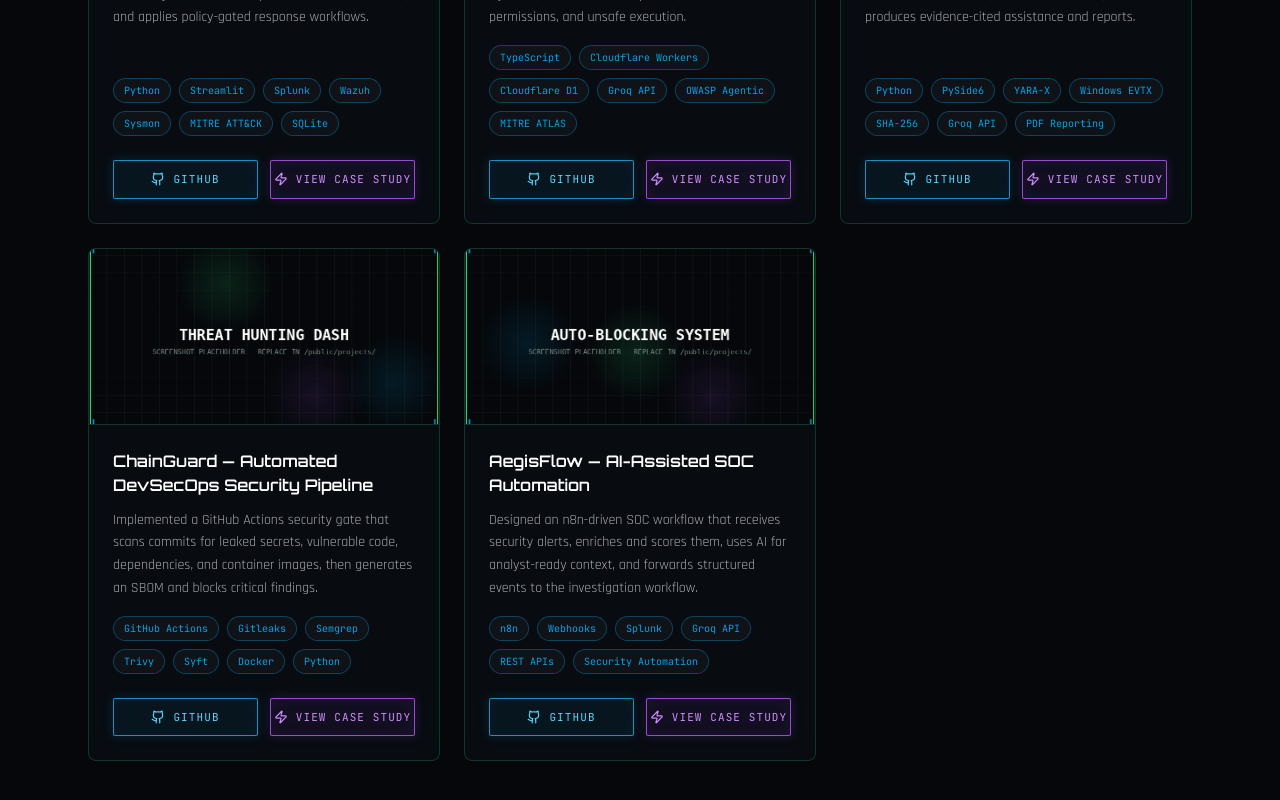
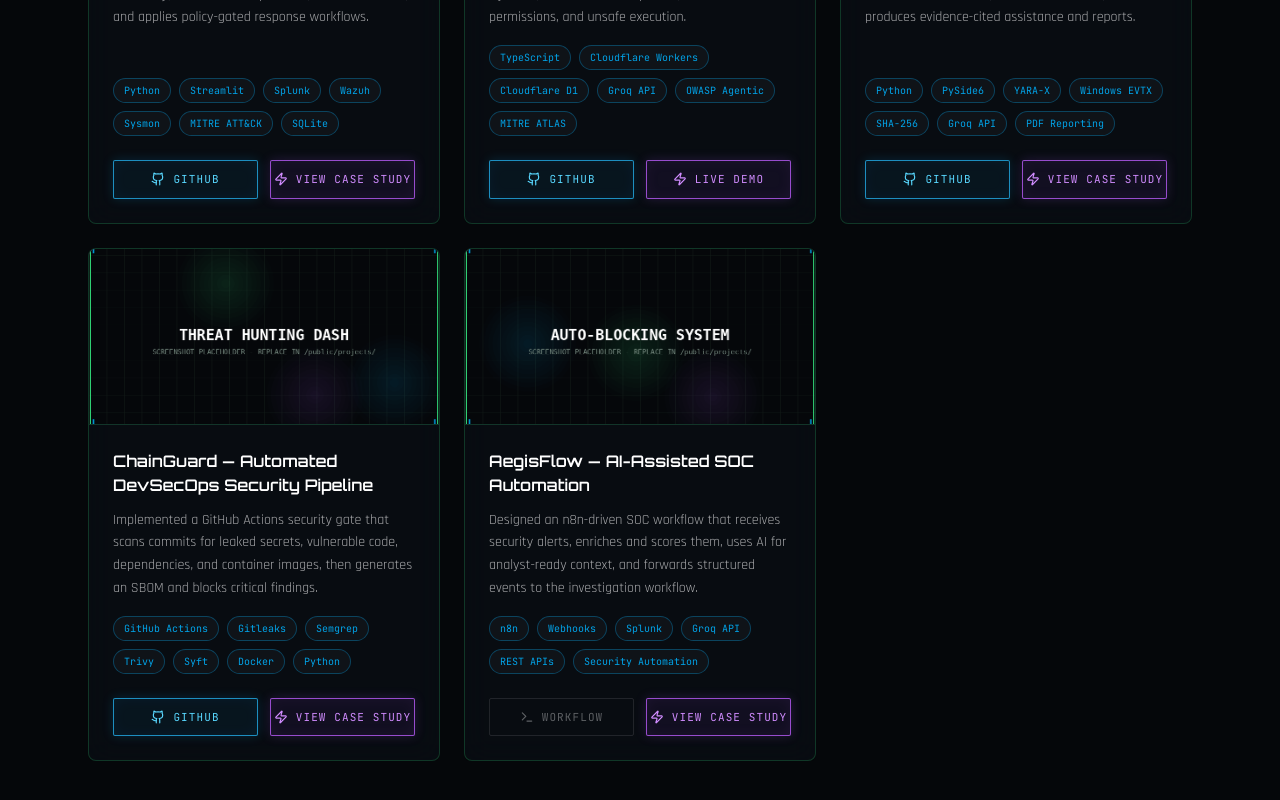
Before and after one commit to vasanth-void-0x/VASANTH-portfolio, a Next.js app: page / in a window 1280 px wide. Shown: the part 3133-3933 px from the top of the page. Built offline with nearby package versions, Linux system fonts and the light colour scheme.

Commit message:
Support live demos and workflow-only projects

```diff
--- a/components/ProjectCard.tsx
+++ b/components/ProjectCard.tsx
@@ -17,8 +17,8 @@ export default function ProjectCard({ project, index, onCaseStudy }: { project:
         <p className="mt-3 flex-1 font-body text-sm leading-relaxed text-white/65">{project.description}</p>
         <div className="mt-4 flex flex-wrap gap-2">{project.tools.map((tool) => <span key={tool} className="project-tool-badge rounded-full border border-volt/30 bg-white/[0.03] px-2.5 py-1 font-mono text-[10px] text-volt/90">{tool}</span>)}</div>
         <div className="mt-6 grid gap-3 sm:grid-cols-2">
-          <a href={project.github} target="_blank" rel="noopener noreferrer" className="lightning-blue-btn flex items-center justify-center gap-2 rounded-sm border py-2.5 font-mono text-[11px] uppercase tracking-widest"><Github size={14} /> GitHub</a>
-          <button type="button" onClick={() => onCaseStudy(project)} className="lightning-purple-btn flex items-center justify-center gap-2 rounded-sm border py-2.5 font-mono text-[11px] uppercase tracking-widest"><Zap size={14} /> View Case Study</button>
+          {project.github ? <a href={project.github} target="_blank" rel="noopener noreferrer" className="lightning-blue-btn flex items-center justify-center gap-2 rounded-sm border py-2.5 font-mono text-[11px] uppercase tracking-widest"><Github size={14} /> GitHub</a> : <div className="flex items-center justify-center rounded-sm border border-white/10 py-2.5 font-mono text-[11px] uppercase tracking-widest text-white/35"><Terminal size={14} className="mr-2" /> Workflow</div>}
+          {project.demo ? <a href={project.demo} target="_blank" rel="noopener noreferrer" className="lightning-purple-btn flex items-center justify-center gap-2 rounded-sm border py-2.5 font-mono text-[11px] uppercase tracking-widest"><Zap size={14} /> Live Demo</a> : <button type="button" onClick={() => onCaseStudy(project)} className="lightning-purple-btn flex items-center justify-center gap-2 rounded-sm border py-2.5 font-mono text-[11px] uppercase tracking-widest"><Zap size={14} /> View Case Study</button>}
         </div>
       </div>
     </motion.div>
```
